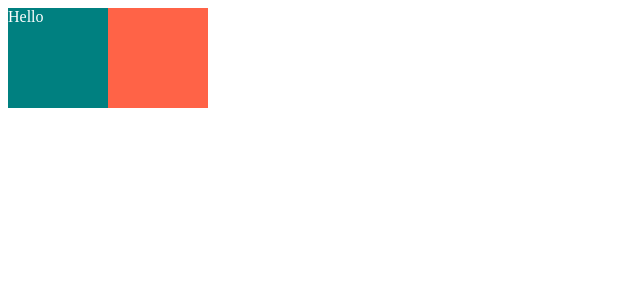
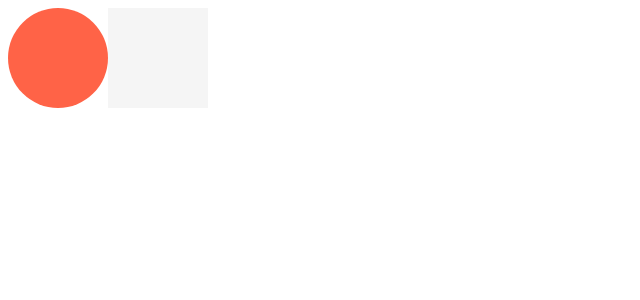
Before and after one commit to HyonHyonKOR/react-masterclass, a React (Create React App) app: page / in a window 1280 px wide. Shown: the top 300 px of the page, without its empty margins (0-640 px from the left). Built offline with nearby package versions, Linux system fonts and the light colour scheme.

Commit message:
feat: adapting and extending(Styledcomponents)

```diff
--- a/src/App.js
+++ b/src/App.js
@@ -5,28 +5,20 @@ function App() {
     display: flex;
   `;
 
-  const BoxOne = styled.div`
-    background-color: teal;
+  const Box = styled.div`
+    background-color: ${(props) => props.bgColor};
     width: 100px;
     height: 100px;
   `;
 
-  const BoxTwo = styled.div`
-    background-color: tomato;
-    width: 100px;
-    height: 100px;
-  `;
-
-  const Text = styled.span`
-    color: white;
+  const Circle = styled(Box)`
+    border-radius: 50%;
   `;
 
   return (
     <Father>
-      <BoxOne>
-        <Text>Hello</Text>
-      </BoxOne>
-      <BoxTwo></BoxTwo>
+      <Circle bgColor="tomato"></Circle>
+      <Box bgColor="whitesmoke"></Box>
     </Father>
   );
 }
```
